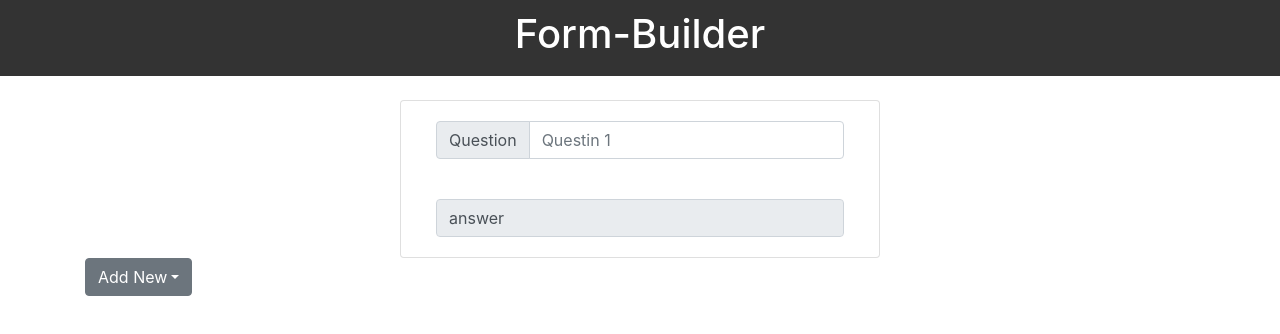
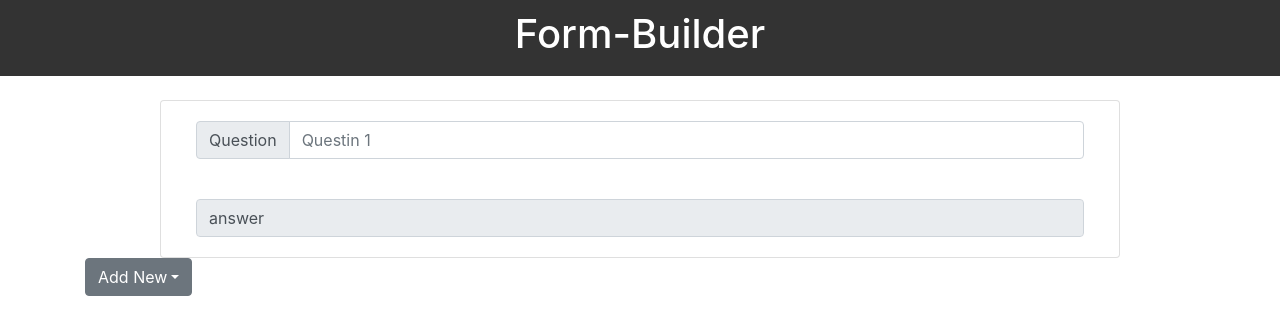
Before and after one commit to Andicstom/form-builder, a React (Create React App) app: page / in a window 1280 px wide. Shown: the top 334 px of the page. Built offline with nearby package versions, Linux system fonts and the light colour scheme.

Commit message:
Add option item and crud bar

```diff
--- a/package.json
+++ b/package.json
@@ -3,6 +3,7 @@
   "version": "0.1.0",
   "private": true,
   "dependencies": {
+    "lodash": "^4.17.11",
     "react": "^16.7.0",
     "react-dom": "^16.7.0",
     "react-scripts": "2.1.3"
--- a/src/App.js
+++ b/src/App.js
@@ -2,6 +2,7 @@ import React, { Component } from "react";
 import Header from "./components/Header/Header";
 import AddFormItem from "./components/AddFormItem/AddFormItem";
 import FormBlockContainer from "./components/FormBlockContainer/FormBlockContainer";
+import _ from "lodash";
 
 class App extends Component {
   constructor(props) {
@@ -10,25 +11,68 @@ class App extends Component {
     this.state = {
       formBlocks: [
         {
-          id: new Date(),
+          id: 0,
           type: "text",
           title: "Questin 1",
-          content: {}
+          content: {
+            optionType: "none",
+            formBlockOptionItems: []
+          }
         }
-      ]
+      ],
+      nextId: 1
     };
   }
 
   addFormBlock = type => {
     const newFormBlock = {
-      id: new Date(),
+      id: this.state.nextId,
       type,
       title: "Questin " + this.getFormBlocksSize(),
       content: {
-        optionType: type === "single" ? "radio" : "checkbox"
+        optionType: type === "single" ? "radio" : "checkbox",
+        formBlockOptionItems: []
       }
     };
     this.setState({ formBlocks: [...this.state.formBlocks, newFormBlock] });
+  };
+
+  addFormBlockOption = formBlockId => {
+    const formBlocks = _.cloneDeep(this.state.formBlocks);
+
+    const newFormBlockOption = {
+      id: "0",
+      content: "option"
+    };
+
+    for (let formBlock of formBlocks) {
+      if (formBlock.id === formBlockId) {
+        formBlock.content.formBlockOptionItems = [
+          ...formBlock.content.formBlockOptionItems,
+          newFormBlockOption
+        ];
+        break;
+      }
+    }
+
+    this.setState({ formBlocks });
+  };
+
+  deleteOption = (parentId, optionId) => {
+    const formBlocks = _.cloneDeep(this.state.formBlocks);
+
+    for (let formBlock of formBlocks) {
+      if (formBlock.id === parentId) {
+        let options = formBlock.content.formBlockOptionItems.filter(
+          (option, index) => option.id !== optionId
+        );
+        formBlock.content.formBlockOptionItems = options;
+        console.log(formBlock.content.formBlockOptionItems);
+        break;
+      }
+    }
+    console.log(formBlocks);
+    this.setState({ formBlocks });
   };
 
   getFormBlocksSize = () => {
@@ -41,7 +85,11 @@ class App extends Component {
         <Header />
         <br />
         <div className="container">
-          <FormBlockContainer formBlocks={this.state.formBlocks} />
+          <FormBlockContainer
+            formBlocks={this.state.formBlocks}
+            addFormBlockOption={this.addFormBlockOption}
+            deleteOption={this.deleteOption}
+          />
           <AddFormItem addFormBlock={this.addFormBlock} />
         </div>
       </div>
--- /dev/null
+++ b/src/components/AddFormBlockOptionItem/AddFormBlockOptionItem.js
@@ -0,0 +1,9 @@
+import React from "react";
+
+function AddFormBlockOptionItem(props) {
+    return (
+        <button type="button" className="btn btn-primary" onClick={() => (props.addFormBlockOption(props.parentId))}>Add new item</button>
+    );
+}
+
+export default AddFormBlockOptionItem;
--- /dev/null
+++ b/src/components/CrudBar/CrudBar.js
@@ -0,0 +1,19 @@
+import React from "react";
+
+function CrudBar(props) {
+  return (
+    <div className="btn-group" role="group" aria-label="Basic example">
+      <button type="button" className="btn btn-secondary">
+        Up
+      </button>
+      <button type="button" className="btn btn-secondary">
+        Down
+      </button>
+      <button type="button" className="btn btn-secondary" onClick={() => (props.deleteOption(props.parentId, props.optionId))}>
+        Delete
+      </button>
+    </div>
+  );
+}
+
+export default CrudBar;
--- a/src/components/FormBlock/FormBlock.js
+++ b/src/components/FormBlock/FormBlock.js
@@ -1,8 +1,9 @@
 import React, { Component } from "react";
 import FormBlockOptionItem from "../FormBlockOptionItem/FormBlockOptionItem";
+import AddFormBlockOptionItem from "../AddFormBlockOptionItem/AddFormBlockOptionItem";
 
 const containerStyle = {
-  width: "30rem"
+  width: "60rem"
 };
 
 class FormBlock extends Component {
@@ -82,7 +83,22 @@ class FormBlock extends Component {
                 />
               </div>
               <br />
-              <FormBlockOptionItem content={this.state.content} />
+              <ul>
+                {this.props.formBlock.content.formBlockOptionItems.map(
+                  formBlockOptionItem => (
+                    <FormBlockOptionItem
+                      key={formBlockOptionItem.id}
+                      formBlockOptionItem={formBlockOptionItem}
+                      deleteOption={this.props.deleteOption}
+                      parentId={this.props.formBlock.id}
+                    />
+                  )
+                )}
+              </ul>
+              <AddFormBlockOptionItem
+                addFormBlockOption={this.props.addFormBlockOption}
+                parentId={this.props.formBlock.id}
+              />
             </div>
           </div>
         );
--- a/src/components/FormBlockContainer/FormBlockContainer.js
+++ b/src/components/FormBlockContainer/FormBlockContainer.js
@@ -4,7 +4,12 @@ import FormBlock from "../FormBlock/FormBlock";
 class FormBlockContainer extends Component {
   render() {
     return this.props.formBlocks.map(formBlock => (
-      <FormBlock key={formBlock.id} formBlock={formBlock} />
+      <FormBlock
+        key={formBlock.id}
+        formBlock={formBlock}
+        addFormBlockOption={this.props.addFormBlockOption}
+        deleteOption={this.props.deleteOption}
+      />
     ));
   }
 }
--- a/src/components/FormBlockOptionItem/FormBlockOptionItem.js
+++ b/src/components/FormBlockOptionItem/FormBlockOptionItem.js
@@ -1,11 +1,26 @@
-import React from "react";
+import React, { Component } from "react";
+import CrudBar from "../CrudBar/CrudBar";
 
-function FormBlockOptionItem(props) {
+class FormBlockOptionItem extends Component {
+  constructor(props) {
+    super(props);
+
+    this.state = {
+      content: this.props.formBlockOptionItem.content
+    };
+  }
+
+  changeFormBlockOptionContent = e => {
+    this.setState({ content: e.target.value });
+  };
+
+  render() {
     return (
+      <li>
         <div className="input-group input-group-sm mb-3">
           <div className="input-group-prepend">
             <span className="input-group-text" id="inputGroup-sizing-sm">
-            <span className="glyphicon glyphicon-check" aria-hidden="true"></span>
+              <span className="glyphicon glyphicon-check" aria-hidden="true" />
             </span>
           </div>
           <input
@@ -13,9 +28,17 @@ function FormBlockOptionItem(props) {
             className="form-control"
             aria-label="Small"
             aria-describedby="inputGroup-sizing-sm"
+            onChange={this.changeFormBlockOptionContent}
+          />
+          <CrudBar
+            deleteOption={this.props.deleteOption}
+            parentId={this.props.parentId}
+            optionId={this.props.formBlockOptionItem.id}
           />
         </div>
+      </li>
     );
+  }
 }
 
 export default FormBlockOptionItem;
```
Lines whose indentation alone changed are shown as unchanged.
